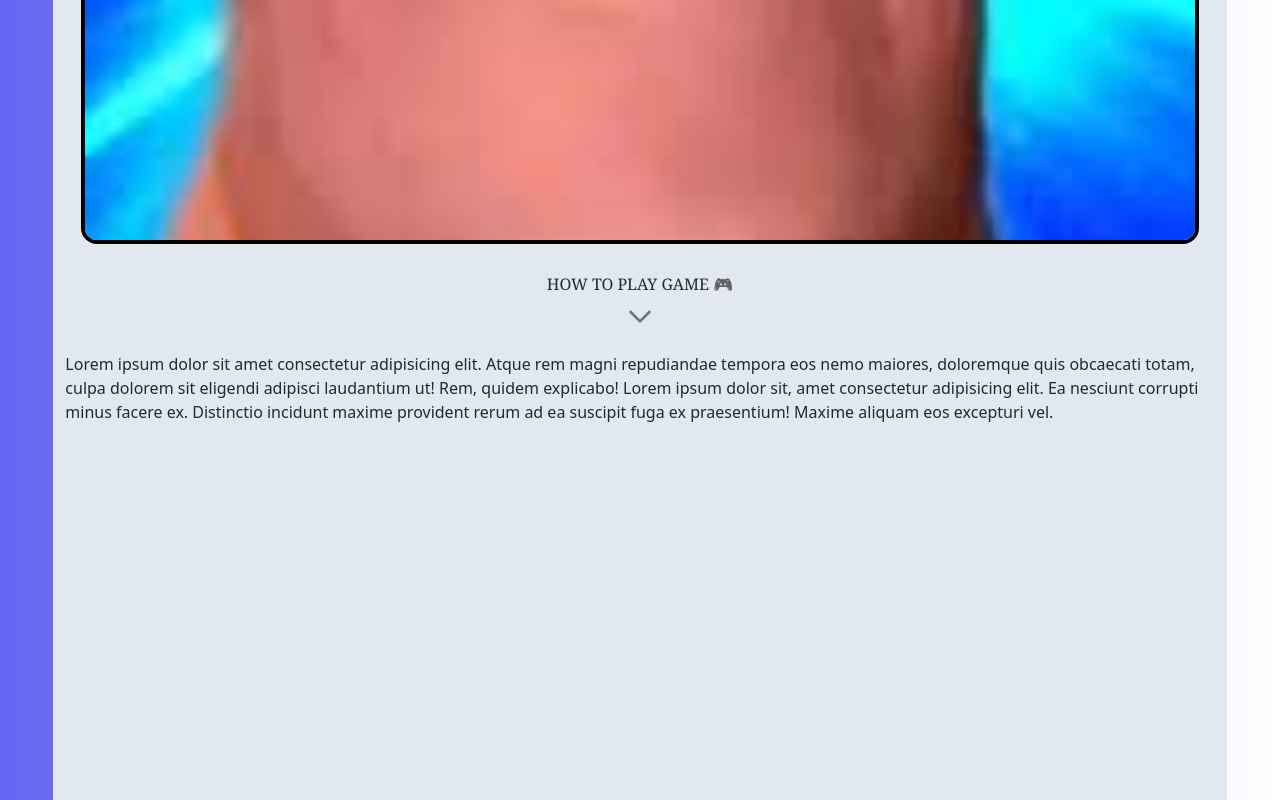
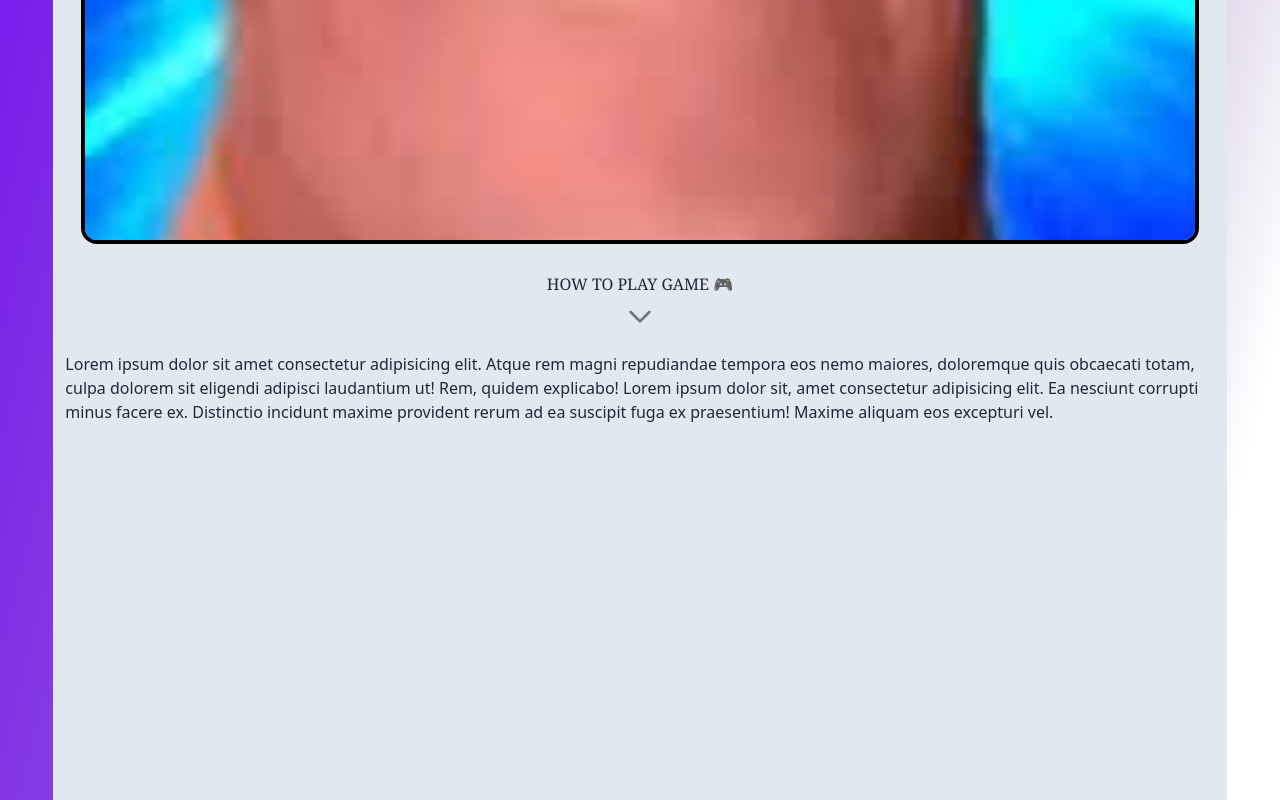
Before and after one commit to Xsmitylnwza/Decrypt-The-Secrect-Password, a Vue app: page / in a window 1280 px wide. Shown: the part 1297-2097 px from the top of the page. Built offline with nearby package versions, Linux system fonts and the light colour scheme.

Commit message:
edit bg color

```diff
--- a/src/App.vue
+++ b/src/App.vue
@@ -51,7 +51,7 @@ function Displaytimeformat() {
 <template>
   <!-- rulebox componant -->
   <div
-    class="flex flex-col w-full min-h-screen items-center  bg-gradient-to-r from-indigo-500"
+    class="background flex flex-col w-full min-h-screen items-center"
   >
     <img src="./assets/logo/IMG_5174-removebg-preview.png" class="h-2/3 w-2/3 lg:w-1/3 h-1/3 md:w-1/3 h-1/3"/>
     <div class="flex flex-col w-11/12 h-full bg-slate-200 rounded-box p-3 ">
@@ -185,4 +185,12 @@ function Displaytimeformat() {
   </div>
 </template>
 
-<style scoped></style>
+<style scoped>
+.background {
+  background: linear-gradient(
+    104deg,
+    #6e07f0 8.15%,
+    rgba(64, 22, 131, 0.44) 68.84%,
+    rgba(29, 34, 45, 0) 89.63%
+  );
+}</style>
```
